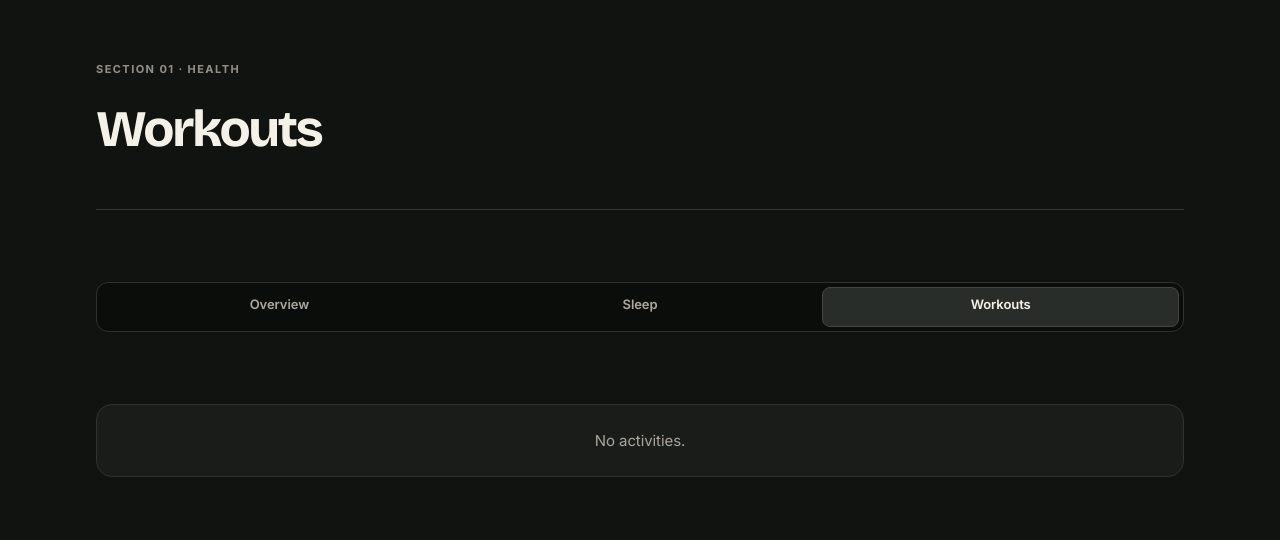
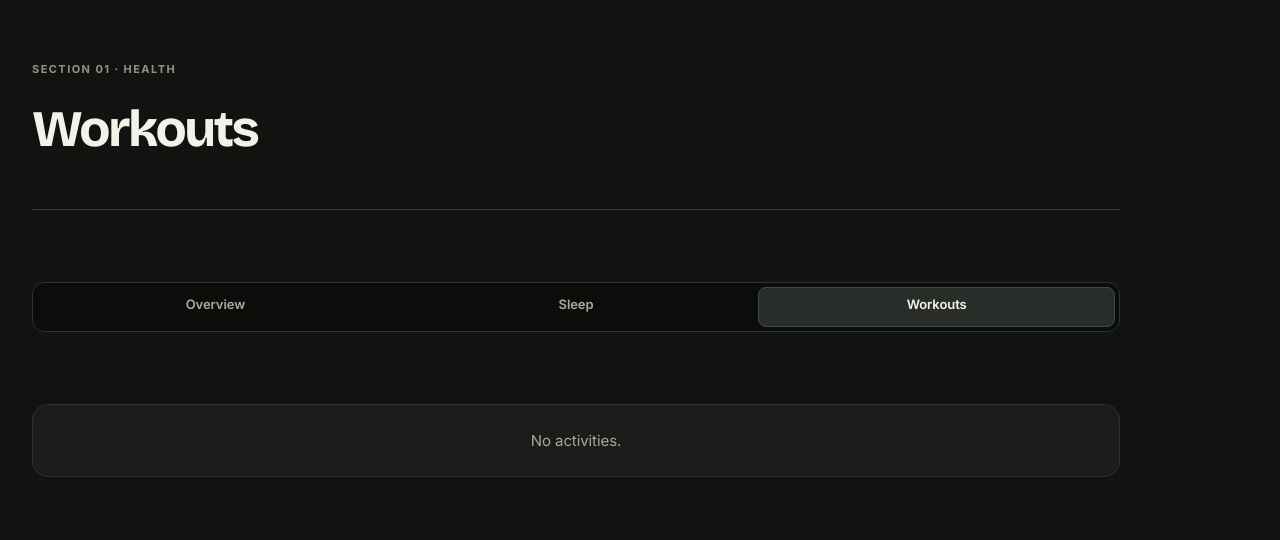
Before and after one commit to ilodezis/vitals, a FastAPI app: template web/templates/garmin/activities.html in a window 1280 px wide. Shown: the top 540 px of the page. Run offline with FastAPI, Linux system fonts and the light colour scheme; the template is opened without the code that fills it, so the values that code supplies are empty; style sheets or scripts are compiled from the project's sources; parts of the project's set-up code (start-up, migrations or seed data) failed here and were passed over.

Commit message:
fix(web): stop the mobile nav drawer hijacking the page after boosted navs
Two post-redesign regressions reported on prod:

1. Switching sections popped open the full-screen mobile nav/settings drawer
   on top of the page, and it couldn't be closed without a reload. The drawer
   is a position:fixed overlay driven by Alpine `x-show`; on an hx-boost body
   swap it is a brand-new node whose x-show re-init intermittently failed to
   re-apply the initial `display:none`, so its `.flex` base class left it
   visible — on desktop included. Give it a static inline `display:none`
   default (the server always renders it closed, so a missed re-init keeps it
   hidden; x-show still strips the inline display to open it) plus `md:hidden`
   so it can never render at >=768px, where its only trigger — the md:hidden
   bottom-nav "More" button — doesn't exist anyway.

2. On wide monitors the content drifted to the workspace centre, leaving a
   200-300px empty band between the left rail and the page. The page wrappers
   carry `max-w-6xl mx-auto`, which centres the bounded column in the space
   left of the rail; at the 1440px reference width that gutter was ~20px, but
   it grows with the viewport. Pin the column's left margin to 0 so it hugs
   the rail at every width (a no-op at <=1440).

Regression test locks both safety nets into the served drawer markup.

Co-Authored-By: Claude Opus 4.8 <noreply@anthropic.com>

```diff
--- a/web/static/vitals-design.css
+++ b/web/static/vitals-design.css
@@ -230,6 +230,23 @@ body.ui-vitals .mh-shell {
     background: var(--bg);
 }
 
+/* Content column hugs the sidebar instead of centering in the workspace. The
+   page wrappers carry Tailwind's `max-w-6xl mx-auto`, which centers the bounded
+   column in whatever width is left of the rail. At the 1440px reference width
+   that gutter is ~20px (invisible), but on a wide monitor (>=1680px) it grows to
+   200-300px, so the rail sits hard-left while the content drifts to the middle
+   with a large empty band between them. Pinning the left margin to 0 keeps the
+   bounded column next to the rail (an editorial rail layout) at every width;
+   it is a no-op at <=1440 where mx-auto already left the column effectively
+   flush. */
+body.ui-vitals main .v-data-page,
+body.ui-vitals main .v-context-page,
+body.ui-vitals main .settings-page,
+body.ui-vitals main #alerts-container {
+    margin-left: 0;
+    margin-right: auto;
+}
+
 body.ui-vitals .mh-rail {
     position: fixed;
     inset: 0 auto 0 0;
--- a/web/templates/base.html
+++ b/web/templates/base.html
@@ -557,8 +557,8 @@
         x-transition:enter="transition ease-out duration-300"
         x-transition:enter-start="opacity-0 translate-y-full" x-transition:enter-end="opacity-100 translate-y-0"
         x-transition:leave="transition ease-in duration-200" x-transition:leave-start="opacity-100 translate-y-0"
-        x-transition:leave-end="opacity-0 translate-y-full" class="fixed inset-0 z-50 flex flex-col justify-end"
-        x-cloak>
+        x-transition:leave-end="opacity-0 translate-y-full" class="md:hidden fixed inset-0 z-50 flex flex-col justify-end"
+        x-cloak style="display: none">
 
         <!-- Backdrop -->
         <div class="absolute inset-0 bg-black/80" aria-hidden="true" @click="mobileMenuOpen = false"></div>
```
Also changed, not shown: tests/test_web.py (+26 -0 lines).
